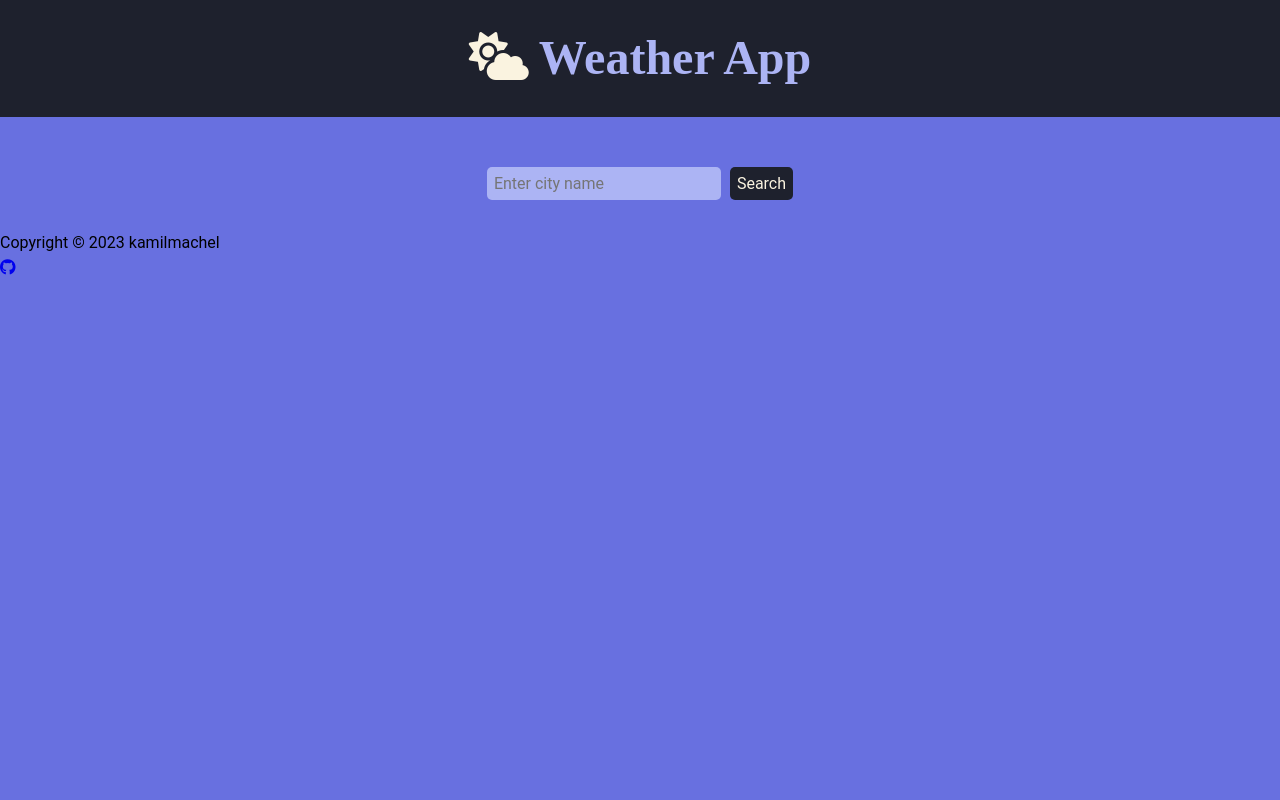
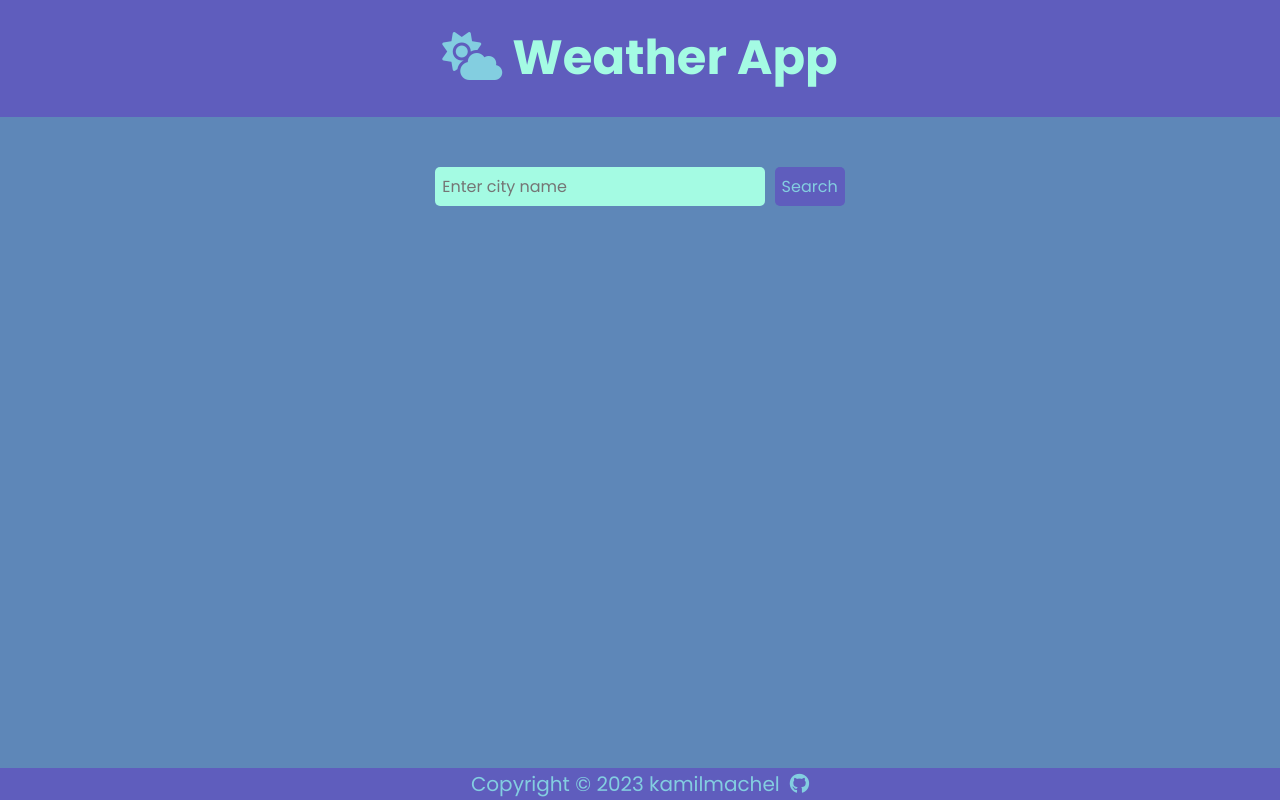
Before and after one commit to Quartezz/Weather-app, a plain HTML site: page index.html in a window 1280 px wide. Drawn offline with Linux system fonts and the light colour scheme.

Commit message:
changed color pallete and footer

```diff
--- a/style.css
+++ b/style.css
@@ -1,8 +1,8 @@
 :root {
-    --primary-light: #faf3e0;
-    --secondary-light: #acb4f4;
-    --primary-dark: #1e212d;
-    --secondary-dark: #6870e0;
+    --primary-light: #83cee0;
+    --secondary-light: #a4fbe3;
+    --primary-dark: #5f5dbd;
+    --secondary-dark: #5e87b8;
   }
 
 *,
@@ -19,13 +19,12 @@
 }
 
 body {
-    font-family: "Roboto", sans-serif;
+  font-family: "Poppins", sans-serif;
   font-size: 1.6rem;
   background-color: var(--secondary-dark);
 }
 
 header {
-    font-family: "Antic Slab", serif;
   font-size: 2.4rem;
 }
 
@@ -92,7 +91,7 @@
 }
 
 .btn:active {
-    color: #999;
+   color: var(--primary-light);
  }
 
 .search-result {
@@ -128,3 +127,21 @@
 .search-result p {
   font-size: 2rem;
 }
+
+footer {
+  position: absolute;
+  left: 0;
+  bottom: 0;
+  display: flex;
+  align-items: center;
+  justify-content: center;
+  width: 100%;
+  gap: 1rem;
+  font-size: 2rem;
+  background-color: var(--primary-dark);
+}
+
+footer p,
+.fa-github {
+  color: var(--primary-light);
+}
```
Lines whose indentation alone changed are shown as unchanged.
